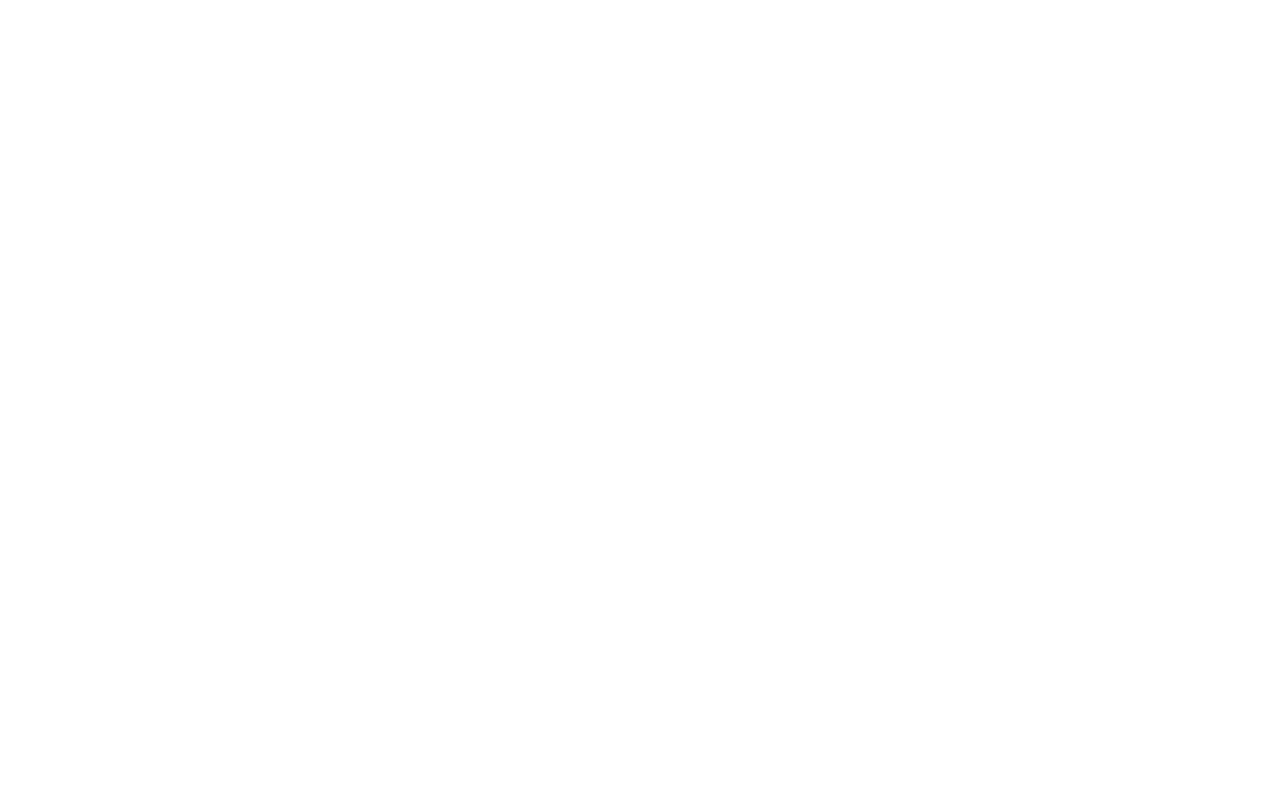
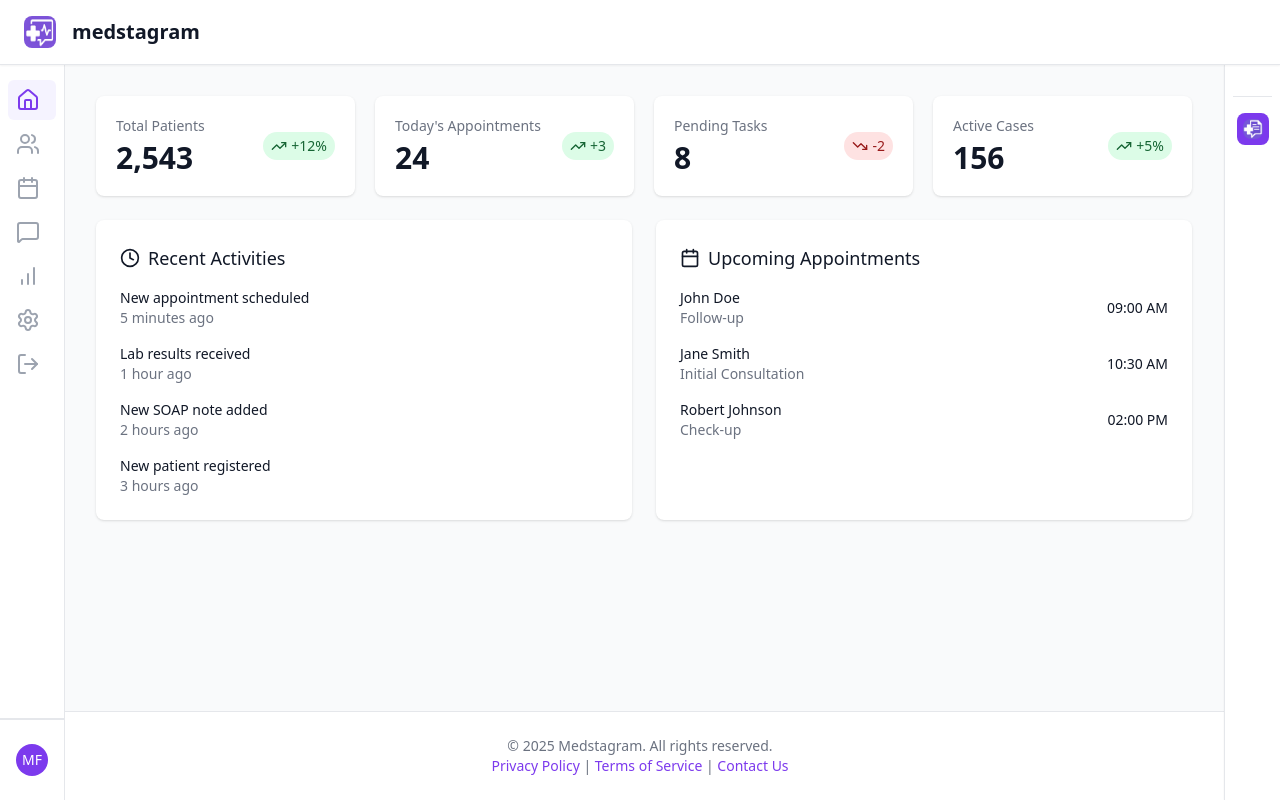
Before and after one commit to mfranco1/medstagram, a React (Vite) app in the folder frontend/: page /dashboard in a window 1280 px wide. Before the commit this address had no page. Built offline with nearby package versions, Linux system fonts and the light colour scheme.

Commit message:
feat: added placeholder dashboard with routing

```diff
--- a/frontend/src/App.tsx
+++ b/frontend/src/App.tsx
@@ -2,6 +2,7 @@ import { BrowserRouter, Routes, Route, Navigate } from 'react-router-dom'
 import LoginPage from './pages/LoginPage'
 import SoapPage from './pages/SoapPage'
 import SignupPage from './pages/SignupPage'
+import Dashboard from './pages/Dashboard'
 
 export default function App() {
   return (
@@ -10,7 +11,8 @@ export default function App() {
         <Route path="/login" element={<LoginPage />} />
         <Route path="/signup" element={<SignupPage />} />
         <Route path="/soap" element={<SoapPage />} />
-        <Route path="/" element={<Navigate to="/login" replace />} />
+        <Route path="/dashboard" element={<Dashboard />} />
+        <Route path="/" element={<Navigate to="/dashboard" replace />} />
       </Routes>
     </BrowserRouter>
   )
--- a/frontend/src/components/layout/Sidebar.tsx
+++ b/frontend/src/components/layout/Sidebar.tsx
@@ -1,5 +1,5 @@
 import { useState } from 'react'
-import { useNavigate } from 'react-router-dom'
+import { useNavigate, useLocation } from 'react-router-dom'
 import {
   Home,
   Users,
@@ -39,6 +39,43 @@ function UserProfile({ expanded }: { expanded: boolean }) {
   )
 }
 
+interface SidebarItemProps {
+  icon: React.ComponentType<React.SVGProps<SVGSVGElement>>
+  label: string
+  expanded: boolean
+  onClick?: () => void
+  to?: string
+}
+
+function SidebarItem({ icon: Icon, label, expanded, onClick, to }: SidebarItemProps) {
+  const navigate = useNavigate()
+  const location = useLocation()
+  const isActive = to ? location.pathname === to : false
+
+  const handleClick = () => {
+    if (to) {
+      navigate(to)
+    }
+    onClick?.()
+  }
+
+  return (
+    <button
+      onClick={handleClick}
+      className={`w-full flex items-center px-2 py-2 rounded-md group transition-colors ${
+        isActive
+          ? 'bg-violet-50 text-violet-600'
+          : 'text-gray-400 hover:bg-gray-50 hover:text-gray-600'
+      }`}
+    >
+      <Icon className="w-6 h-6" />
+      {expanded && (
+        <span className="ml-3 text-sm font-medium">{label}</span>
+      )}
+    </button>
+  )
+}
+
 export function Sidebar({ onExpandChange }: SidebarProps) {
   const [expanded, setExpanded] = useState(false)
   const navigate = useNavigate()
@@ -74,12 +111,12 @@ export function Sidebar({ onExpandChange }: SidebarProps) {
     >
       <div className={`flex flex-col h-full ${expanded ? 'w-64' : 'w-16'}`}>
         <nav className="flex-1 px-2 py-4 space-y-1">
-          <SidebarItem icon={Home} label="Dashboard" expanded={expanded} />
-          <SidebarItem icon={Users} label="Patients" expanded={expanded} />
-          <SidebarItem icon={Calendar} label="Schedule" expanded={expanded} />
-          <SidebarItem icon={MessageSquare} label="Messages" expanded={expanded} />
-          <SidebarItem icon={BarChart} label="Analytics" expanded={expanded} />
-          <SidebarItem icon={Settings} label="Settings" expanded={expanded} />
+          <SidebarItem icon={Home} label="Dashboard" expanded={expanded} to="/dashboard" />
+          <SidebarItem icon={Users} label="Patients" expanded={expanded} to="/patients" />
+          <SidebarItem icon={Calendar} label="Schedule" expanded={expanded} to="/schedule" />
+          <SidebarItem icon={MessageSquare} label="Messages" expanded={expanded} to="/messages" />
+          <SidebarItem icon={BarChart} label="Analytics" expanded={expanded} to="/analytics" />
+          <SidebarItem icon={Settings} label="Settings" expanded={expanded} to="/settings" />
           <SidebarItem
             icon={LogOut}
             label="Logout"
@@ -94,24 +131,3 @@ export function Sidebar({ onExpandChange }: SidebarProps) {
     </aside>
   )
 }
-
-interface SidebarItemProps {
-  icon: React.ComponentType<React.SVGProps<SVGSVGElement>>
-  label: string
-  expanded: boolean
-  onClick?: () => void
-}
-
-function SidebarItem({ icon: Icon, label, expanded, onClick }: SidebarItemProps) {
-  return (
-    <button
-      onClick={onClick}
-      className="w-full flex items-center px-2 py-2 text-gray-400 rounded-md hover:bg-gray-50 hover:text-gray-600 group"
-    >
-      <Icon className="w-6 h-6" />
-      {expanded && (
-        <span className="ml-3 text-sm font-medium">{label}</span>
-      )}
-    </button>
-  )
-}
--- /dev/null
+++ b/frontend/src/pages/Dashboard.tsx
@@ -0,0 +1,113 @@
+import { useState } from 'react';
+import { MainLayout } from '../components/layout/MainLayout';
+import {
+  Bell,
+  User,
+  Calendar,
+  ClipboardList,
+  BarChart,
+  Clock,
+  TrendingUp,
+  TrendingDown
+} from 'lucide-react';
+
+// Placeholder data - will be replaced with API calls later
+const stats = [
+  { name: 'Total Patients', value: '2,543', change: '+12%', changeType: 'increase' },
+  { name: 'Today\'s Appointments', value: '24', change: '+3', changeType: 'increase' },
+  { name: 'Pending Tasks', value: '8', change: '-2', changeType: 'decrease' },
+  { name: 'Active Cases', value: '156', change: '+5%', changeType: 'increase' },
+];
+
+const recentActivities = [
+  { id: 1, type: 'appointment', title: 'New appointment scheduled', time: '5 minutes ago' },
+  { id: 2, type: 'lab', title: 'Lab results received', time: '1 hour ago' },
+  { id: 3, type: 'note', title: 'New SOAP note added', time: '2 hours ago' },
+  { id: 4, type: 'patient', title: 'New patient registered', time: '3 hours ago' },
+];
+
+const upcomingAppointments = [
+  { id: 1, patient: 'John Doe', time: '09:00 AM', type: 'Follow-up' },
+  { id: 2, patient: 'Jane Smith', time: '10:30 AM', type: 'Initial Consultation' },
+  { id: 3, patient: 'Robert Johnson', time: '02:00 PM', type: 'Check-up' },
+];
+
+export default function Dashboard() {
+  const [notifications, setNotifications] = useState(3);
+
+  return (
+    <MainLayout>
+      <div className="space-y-6">
+        {/* Stats Grid */}
+        <div className="grid grid-cols-1 gap-5 sm:grid-cols-2 lg:grid-cols-4">
+          {stats.map((stat) => (
+            <div key={stat.name} className="bg-white overflow-hidden shadow rounded-lg">
+              <div className="p-5">
+                <div className="flex items-center">
+                  <div className="flex-1">
+                    <div className="text-sm font-medium text-gray-500 truncate">{stat.name}</div>
+                    <div className="mt-1 text-3xl font-semibold text-gray-900">{stat.value}</div>
+                  </div>
+                  <div className={`px-2 py-1 text-sm rounded-full flex items-center ${
+                    stat.changeType === 'increase' ? 'bg-green-100 text-green-800' : 'bg-red-100 text-red-800'
+                  }`}>
+                    {stat.changeType === 'increase' ? (
+                      <TrendingUp className="w-4 h-4 mr-1" />
+                    ) : (
+                      <TrendingDown className="w-4 h-4 mr-1" />
+                    )}
+                    {stat.change}
+                  </div>
+                </div>
+              </div>
+            </div>
+          ))}
+        </div>
+
+        {/* Main Content Grid */}
+        <div className="grid grid-cols-1 gap-6 lg:grid-cols-2">
+          {/* Recent Activities */}
+          <div className="bg-white shadow rounded-lg">
+            <div className="p-6">
+              <h2 className="text-lg font-medium text-gray-900 flex items-center">
+                <Clock className="h-5 w-5 mr-2" />
+                Recent Activities
+              </h2>
+              <div className="mt-4 space-y-4">
+                {recentActivities.map((activity) => (
+                  <div key={activity.id} className="flex items-start space-x-3">
+                    <div className="flex-1">
+                      <p className="text-sm font-medium text-gray-900">{activity.title}</p>
+                      <p className="text-sm text-gray-500">{activity.time}</p>
+                    </div>
+                  </div>
+                ))}
+              </div>
+            </div>
+          </div>
+
+          {/* Upcoming Appointments */}
+          <div className="bg-white shadow rounded-lg">
+            <div className="p-6">
+              <h2 className="text-lg font-medium text-gray-900 flex items-center">
+                <Calendar className="h-5 w-5 mr-2" />
+                Upcoming Appointments
+              </h2>
+              <div className="mt-4 space-y-4">
+                {upcomingAppointments.map((appointment) => (
+                  <div key={appointment.id} className="flex items-center justify-between">
+                    <div>
+                      <p className="text-sm font-medium text-gray-900">{appointment.patient}</p>
+                      <p className="text-sm text-gray-500">{appointment.type}</p>
+                    </div>
+                    <p className="text-sm font-medium text-gray-900">{appointment.time}</p>
+                  </div>
+                ))}
+              </div>
+            </div>
+          </div>
+        </div>
+      </div>
+    </MainLayout>
+  );
+}
```
